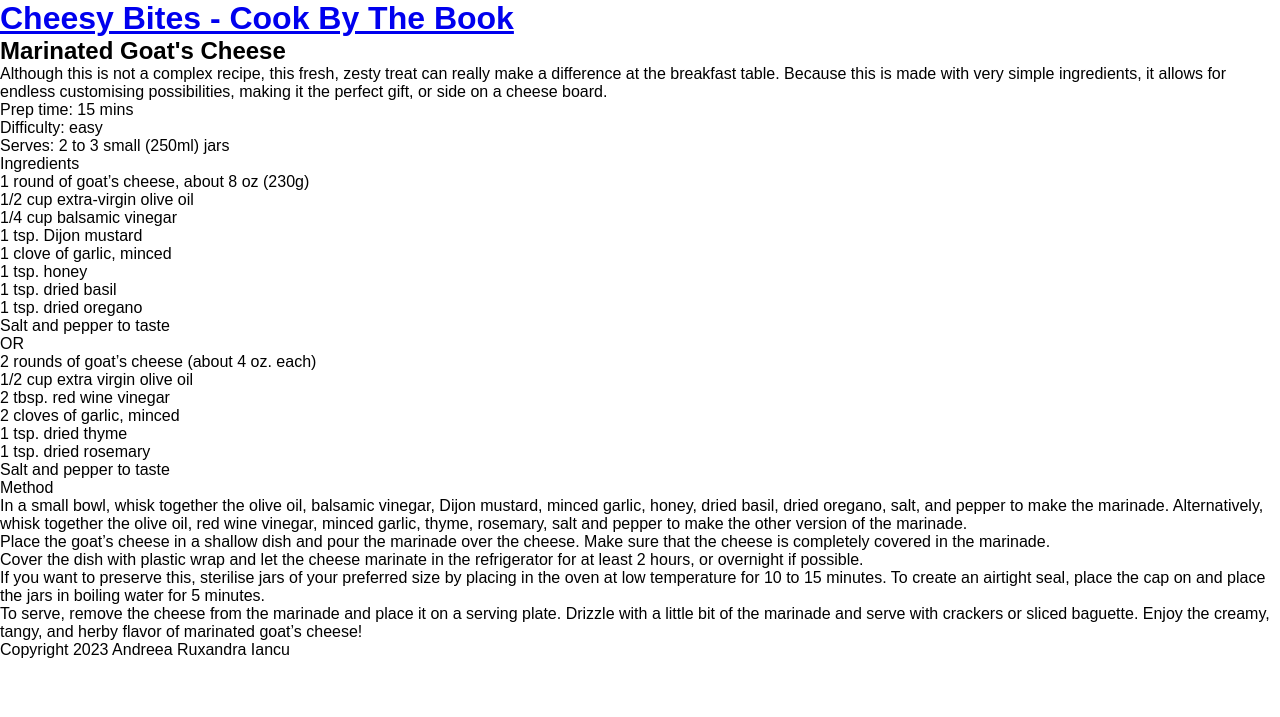
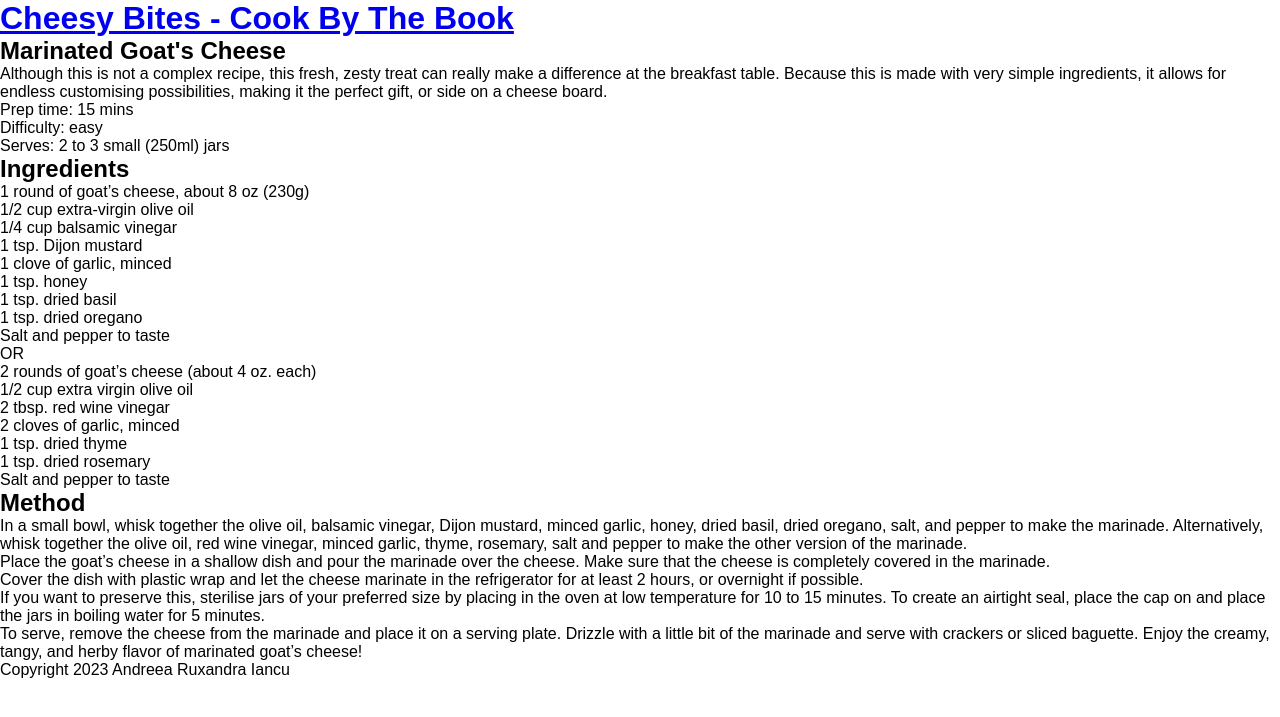
Before and after one commit to ruxandraandreea/cookbythebook, a Jekyll site: the page built from _recipes/marinated-goats-cheese.md, in a window 1280 px wide. Shown: the top 717 px of the page. Built offline with Jekyll 4.4.1, drawn with Linux system fonts in a browser that asks for light colours.

```diff
--- a/_recipes/marinated-goats-cheese.md
+++ b/_recipes/marinated-goats-cheese.md
@@ -12,7 +12,7 @@ D﻿ifficulty: easy
 
 S﻿erves: 2 to 3 small (250ml) jars
 
-I﻿ngredients
+## I﻿ngredients
 
 * 1 round of goat's cheese, about 8 oz (230g)
 * 1/2 cup extra-virgin olive oil
@@ -34,7 +34,7 @@ OR
 * 1 tsp. dried rosemary
 * Salt and pepper to taste
 
-M﻿ethod
+## M﻿ethod
 
 1. In a small bowl, whisk together the olive oil, balsamic vinegar, Dijon mustard, minced garlic, honey, dried basil, dried oregano, salt, and pepper to make the marinade. Alternatively, whisk together the olive oil, red wine vinegar, minced garlic, thyme, rosemary, salt and pepper to make the other version of the marinade.
 2. Place the goat's cheese in a shallow dish and pour the marinade over the cheese. Make sure that the cheese is completely covered in the marinade.
```
